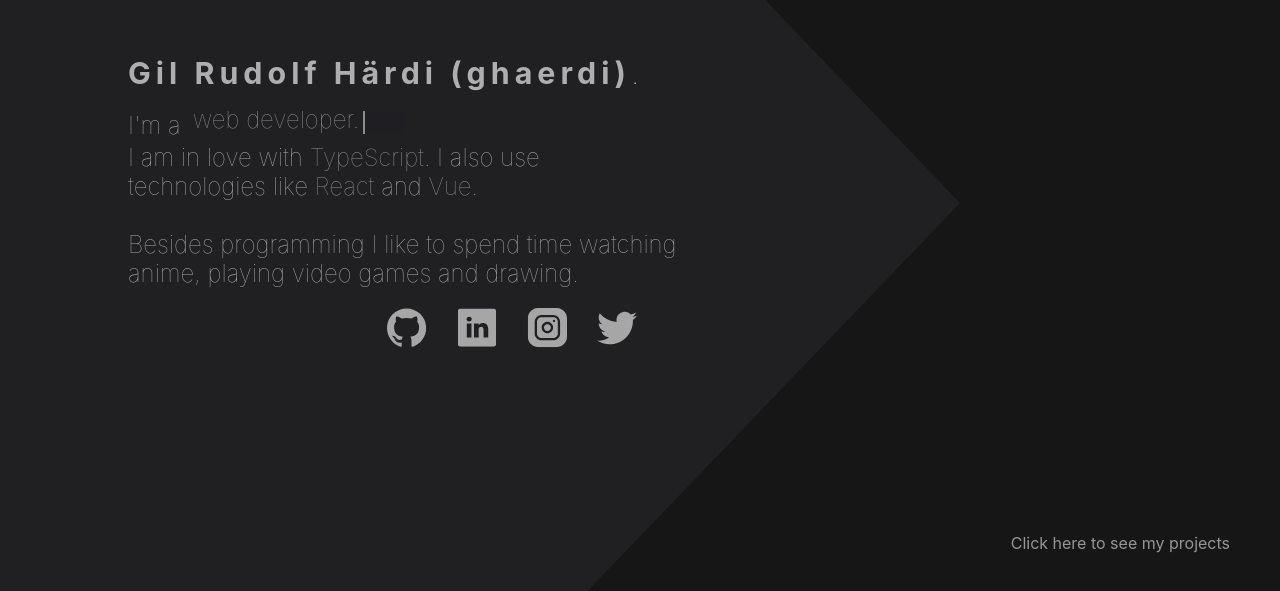
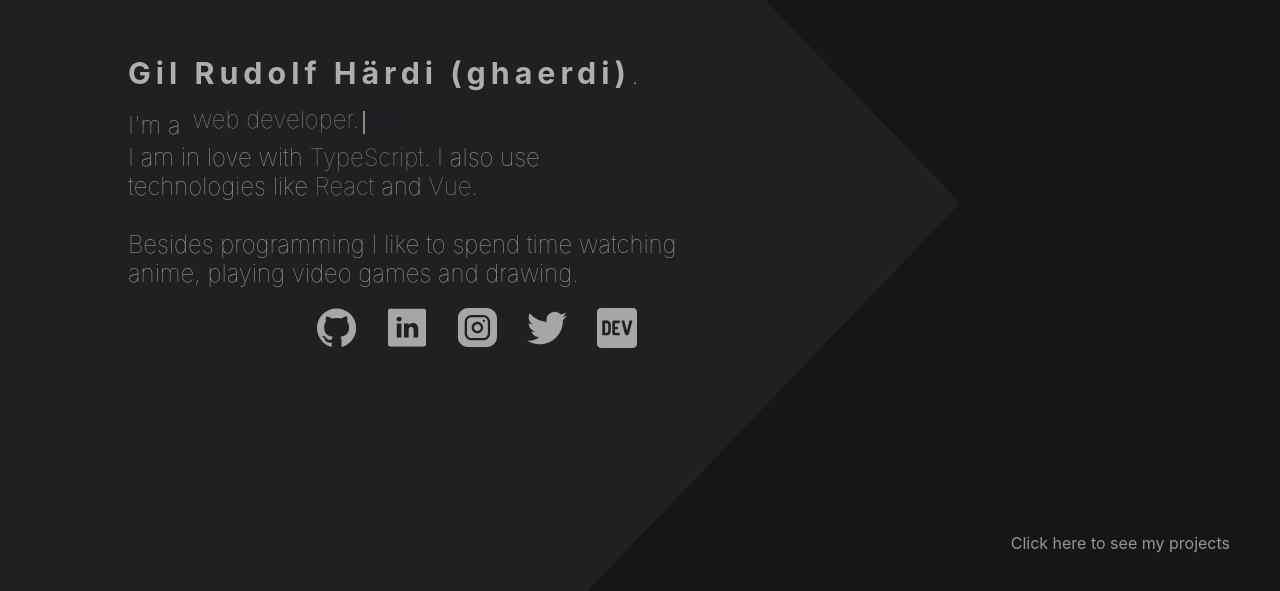
Before and after one commit to buttercubz/ghaerdi, a Nuxt app: page / in a window 1280 px wide. Shown: the part 197-788 px from the top of the page. Built offline with nearby package versions, Linux system fonts and the light colour scheme.

Commit message:
add link to devto

```diff
--- a/components/socialLinks.vue
+++ b/components/socialLinks.vue
@@ -5,7 +5,7 @@
             class="icons"
             :title="social.title"
             :href="social.url">
-            <img width="40" height="40" :src="social.path" :alt="social.description"/>
+            <Img size="40px" :src="social.path" :alt="social.description"/>
         </Link>
     </div>
 </template>
@@ -17,11 +17,12 @@
     const instagram = newSocialLink("Instagram");
     const twitter = newSocialLink("Twitter");
     const linkedin = newSocialLink("Linkedin", "https://linkedin.com/in/ghaerdi");
+    const dev = newSocialLink("Dev", "https://linkedin.com/ghaerdi");
 
     export default {
         data() {
             return {
-                socials: [github, linkedin, instagram, twitter]
+                socials: [github, linkedin, instagram, twitter, dev]
             }
         }
     }
```
Also changed, not shown: components/projectCard.vue (line endings or trailing spaces), static/icons/dev.svg (added).
